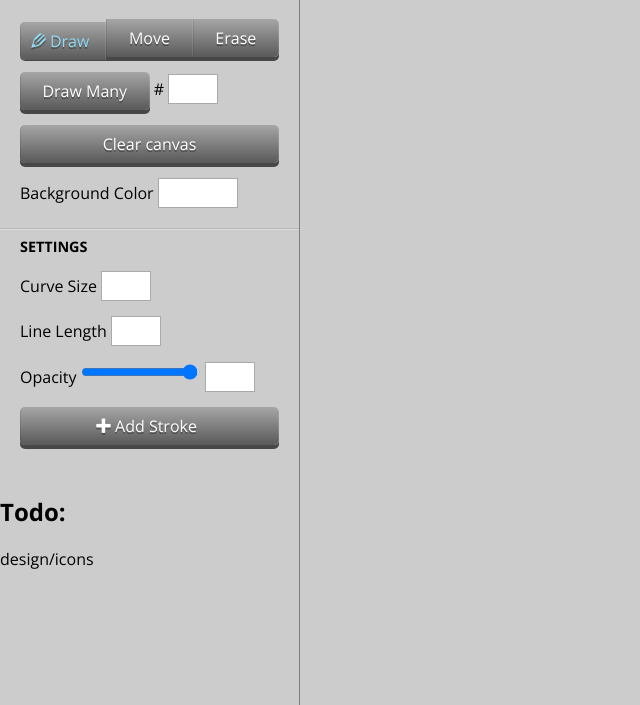
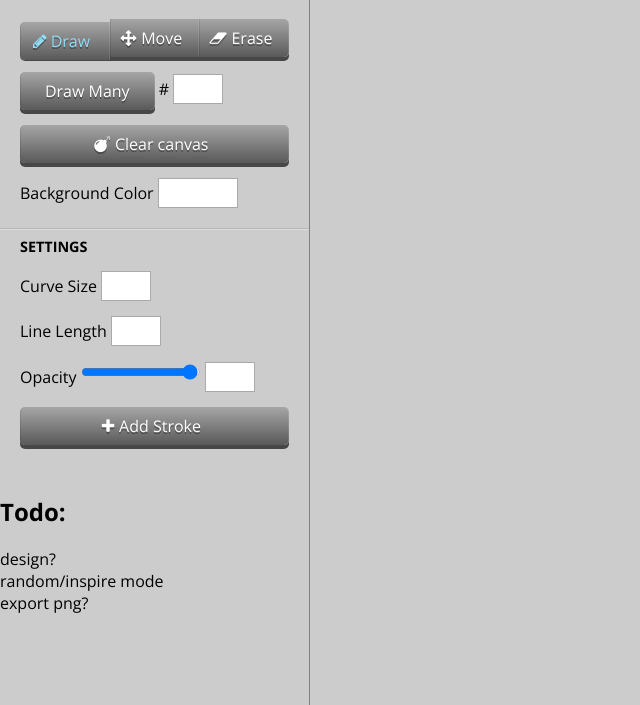
Before and after one commit to matthewlein/loopalo, a website: page index.html in a window 1280 px wide. Shown: the part 95-800 px from the top of the page, without its empty margins (0-640 px from the left). Drawn offline with nearby package versions, Linux system fonts and the light colour scheme.

Commit message:
updated icons!

```diff
--- a/index.html
+++ b/index.html
@@ -29,9 +29,15 @@
             <section class="canvas-settings">
 
                 <div class="modes cf controller__item">
-                    <button class="button button--group button--group--left button--group--active button--1_3" data-mode="draw" id="mode-draw"><i class="icon icon--pencil"></i>Draw</button>
-                    <button class="button button--group button--1_3" data-mode="move" id="mode-move">Move</button>
-                    <button class="button button--group button--group--right button--1_3" data-mode="erase" id="mode-erase">Erase</button>
+                    <button class="button button--group button--group--left button--group--active button--1_3" data-mode="draw" id="mode-draw">
+                        <i class="icon icon--draw"></i>Draw
+                    </button>
+                    <button class="button button--group button--1_3" data-mode="move" id="mode-move">
+                        <i class="icon icon--move"></i>Move
+                    </button>
+                    <button class="button button--group button--group--right button--1_3" data-mode="erase" id="mode-erase">
+                        <i class="icon icon--eraser"></i>Erase
+                    </button>
                 </div>
 
                 <div class="draw-many-wrapper controller__item">
@@ -41,7 +47,9 @@
                 </div>
 
                 <div class="clear-canvas-wrapper controller__item">
-                    <button class="button button--full" id="clear-canvas">Clear canvas</button>
+                    <button class="button button--full" id="clear-canvas">
+                        <i class="icon icon--bomb"></i>Clear canvas
+                    </button>
                 </div>
 
                 <div class="bg-color-wrapper controller__item">
@@ -102,9 +110,9 @@
             <!-- build:remove:prod -->
             <h2>Todo:</h2>
             <ul>
-                <li>design/icons</li>
-                <!-- <li>random/inspire mode</li> -->
-                <!-- <li>export png?</li> -->
+                <li>design?</li>
+                <li>random/inspire mode</li>
+                <li>export png?</li>
             </ul>
             <!-- /build -->
 
@@ -115,12 +123,12 @@
                 <ul class="menu__list">
                     <li class="menu__item">
                         <button class="button button--export button--full" id="export-button">
-                            <i class="icon icon--export"></i>Export SVG
+                            <i class="icon icon--photo"></i>Export SVG
                         </button>
                     </li>
                     <li class="menu__item">
                         <button class="button button--save-settings button--full" id="save-settings">
-                            <i class="icon icon--settings"></i>Save Settings
+                            <i class="icon icon--download"></i>Save Settings
                         </button>
                         <section class="save-dialog save-dialog--hidden arrow arrow--w" id="save-dialog">
                             <label for="save-dialog__name">Name</label>
@@ -132,11 +140,17 @@
                     <li class="menu__item">
                         <ul class="settings-list" id="settings-list">
                         </ul>
-                        <button class="button button--load-settings button--full button--snug" id="load-settings">Load Settings</button>
-                        <button class="button button--delete-settings button--full" id="delete-settings">Delete Settings</button>
+                        <button class="button button--load-settings button--full button--snug" id="load-settings">
+                            <i class="icon icon--upload"></i>Load Settings
+                        </button>
+                        <button class="button button--delete-settings button--full" id="delete-settings">
+                            <i class="icon icon--trash"></i>Delete Settings
+                        </button>
                     </li>
                     <li class="menu__item">
-                        <button class="button button--clear-settings button--full" id="clear-settings">Delete All Saved Settings</button>
+                        <button class="button button--clear-settings button--full" id="clear-settings">
+                            <i class="icon icon--warning"></i>Delete All Saved Settings
+                        </button>
                     </li>
                 </ul>
             </nav>
--- a/sass/_controller.scss
+++ b/sass/_controller.scss
@@ -11,7 +11,7 @@
 
 .controller-wrapper {
     float: left;
-    width: 300px;
+    width: 310px;
     position: relative;
     height: 100%;
 }
@@ -67,7 +67,7 @@ $button-radius: 5px;
 .button {
     border: 0;
     outline: 0;
-    padding: 8px 16px;
+    padding: 8px;
     color: #fff;
     display: inline-block;
     vertical-align: middle;
--- a/sass/_fonts.scss
+++ b/sass/_fonts.scss
@@ -7,11 +7,11 @@ $font-open : 'Open Sans', sans-serif;
 //
 @font-face {
     font-family: 'loopalo';
-    src:url('../fonts/loopalo.eot?obhh7m');
-    src:url('../fonts/loopalo.eot?#iefixobhh7m') format('embedded-opentype'),
-        url('../fonts/loopalo.woff?obhh7m') format('woff'),
-        url('../fonts/loopalo.ttf?obhh7m') format('truetype'),
-        url('../fonts/loopalo.svg?obhh7m#loopalo') format('svg');
+    src:url('../fonts/loopalo.eot?-636fdw');
+    src:url('../fonts/loopalo.eot?#iefix-636fdw') format('embedded-opentype'),
+        url('../fonts/loopalo.woff?-636fdw') format('woff'),
+        url('../fonts/loopalo.ttf?-636fdw') format('truetype'),
+        url('../fonts/loopalo.svg?-636fdw#loopalo') format('svg');
     font-weight: normal;
     font-style: normal;
 }
@@ -25,9 +25,10 @@ $font-open : 'Open Sans', sans-serif;
     text-transform: none;
     line-height: 1;
     // customizing
-    font-size: 0.9em;
+    font-size: 1em;
     margin-right: 0.3em;
     margin-left: -0.4em;
+    vertical-align: -1px;
     // Better Font Rendering
     -webkit-font-smoothing: antialiased;
     -moz-osx-font-smoothing: grayscale;
@@ -37,24 +38,49 @@ $font-open : 'Open Sans', sans-serif;
     margin-right: 0;
 }
 
-.icon--pencil:before {
-    content: "\e600";
-}
-.icon--export:before {
-    content: "\e601";
-}
-.icon--settings:before {
-    content: "\e602";
-}
+
+// controller
 .icon--menu {
     font-size: 1.5em;
+    &:before {
+        content: "\e603";
+    }
 }
-.icon--menu:before {
-    content: "\e603";
+.icon--draw {
+    margin-right: 0.1em;
+    &:before {
+        content: "\f040";
+    }
+}
+.icon--move:before {
+    content: "\f047";
+}
+.icon--eraser:before {
+    content: "\f12d";
+}
+.icon--bomb:before {
+    content: "\f1e2";
+}
+.icon--plus:before {
+    content: "\f067";
 }
 .icon--close:before {
-    content: "\e604";
+    content: "\f00d";
 }
-.icon--plus:before {
-    content: "\e605";
+
+// menu
+.icon--photo:before {
+    content: "\f03e";
 }
+.icon--download:before {
+    content: "\f019";
+}
+.icon--upload:before {
+    content: "\f093";
+}
+.icon--warning:before {
+    content: "\f071";
+}
+.icon--trash:before {
+    content: "\f014";
+}
--- a/sass/_menu.scss
+++ b/sass/_menu.scss
@@ -3,6 +3,8 @@
     right: 0;
     top: 0;
     background-color: #444;
+    border: 1px solid darken(#444, 10%);
+    border-left: 0;
     width: 75%;
     padding: 20px;
     z-index: 100;
```
Also changed, not shown: css/style.css, fonts/loopalo.ttf, fonts/loopalo.woff, 3 other files.
